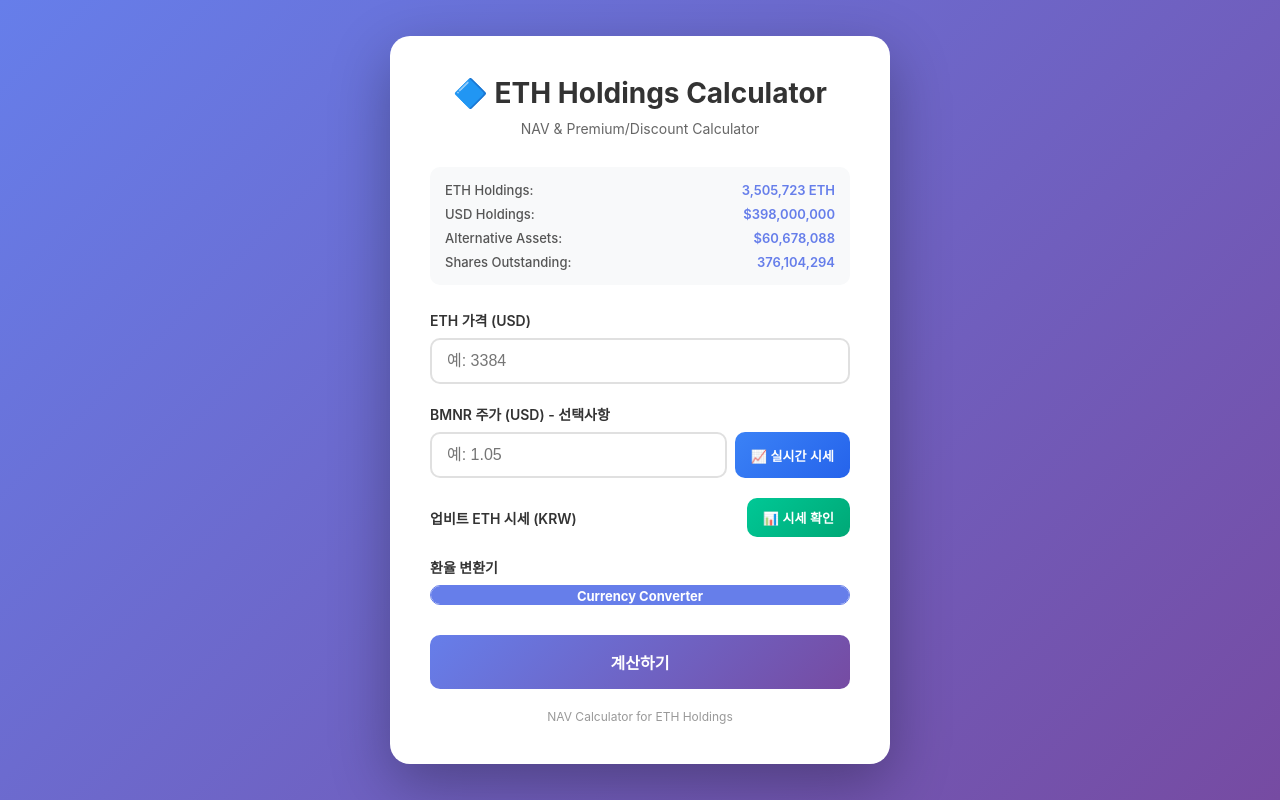
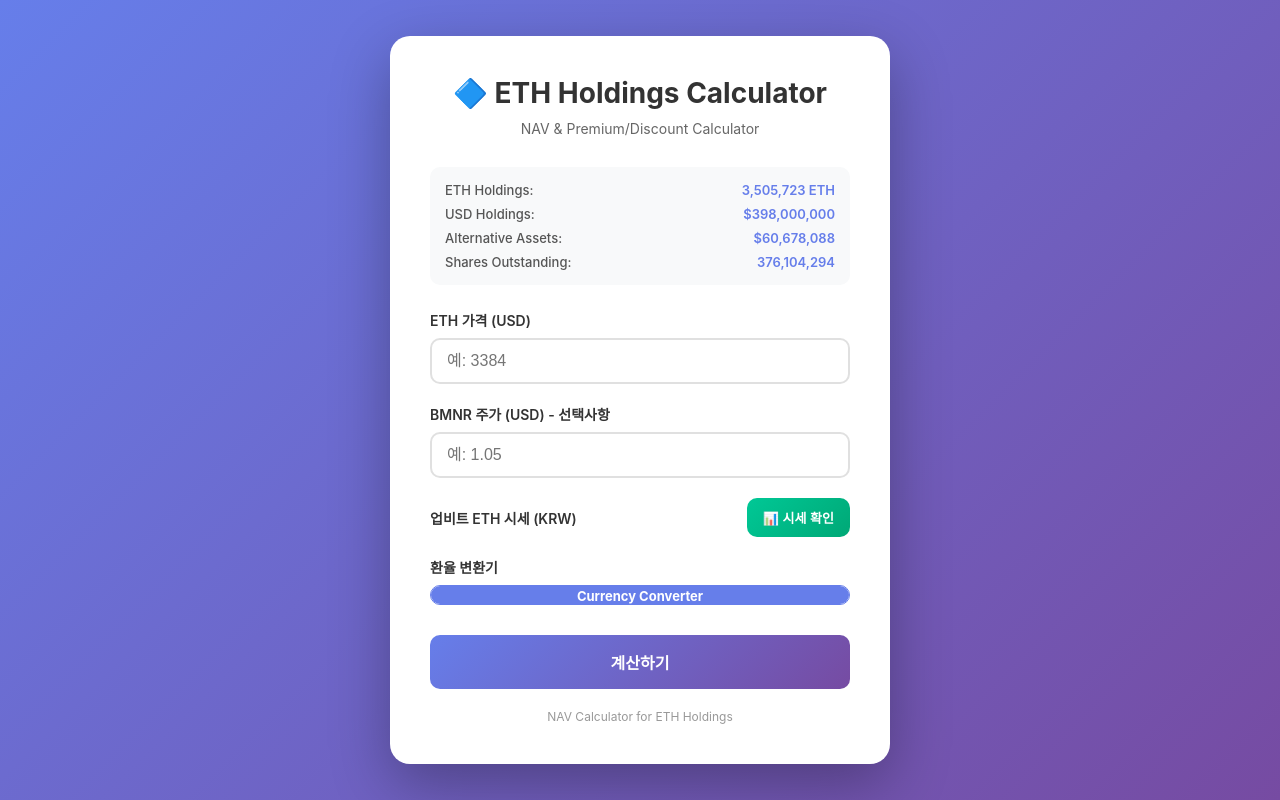
Before and after one commit to No-366/BMNR-mNav, a plain HTML site: page index.html in a window 1280 px wide. Drawn offline with Linux system fonts and the light colour scheme; a script that the page names is missing.

Commit message:
Update index.html

```diff
--- a/index.html
+++ b/index.html
@@ -358,9 +358,9 @@
             <label for="stockPrice">BMNR 주가 (USD) - 선택사항</label>
             <div class="input-with-button">
                 <input type="number" id="stockPrice" placeholder="예: 1.05" step="0.01" min="0">
-                <button class="bmnr-btn" onclick="fetchBMNRPrice()">
+                <!-- <button class="bmnr-btn" onclick="fetchBMNRPrice()">
                     <span id="bmnrBtnText">📈 실시간 시세</span>
-                </button>
+                </button> -->
             </div>
         </div>
 
```
